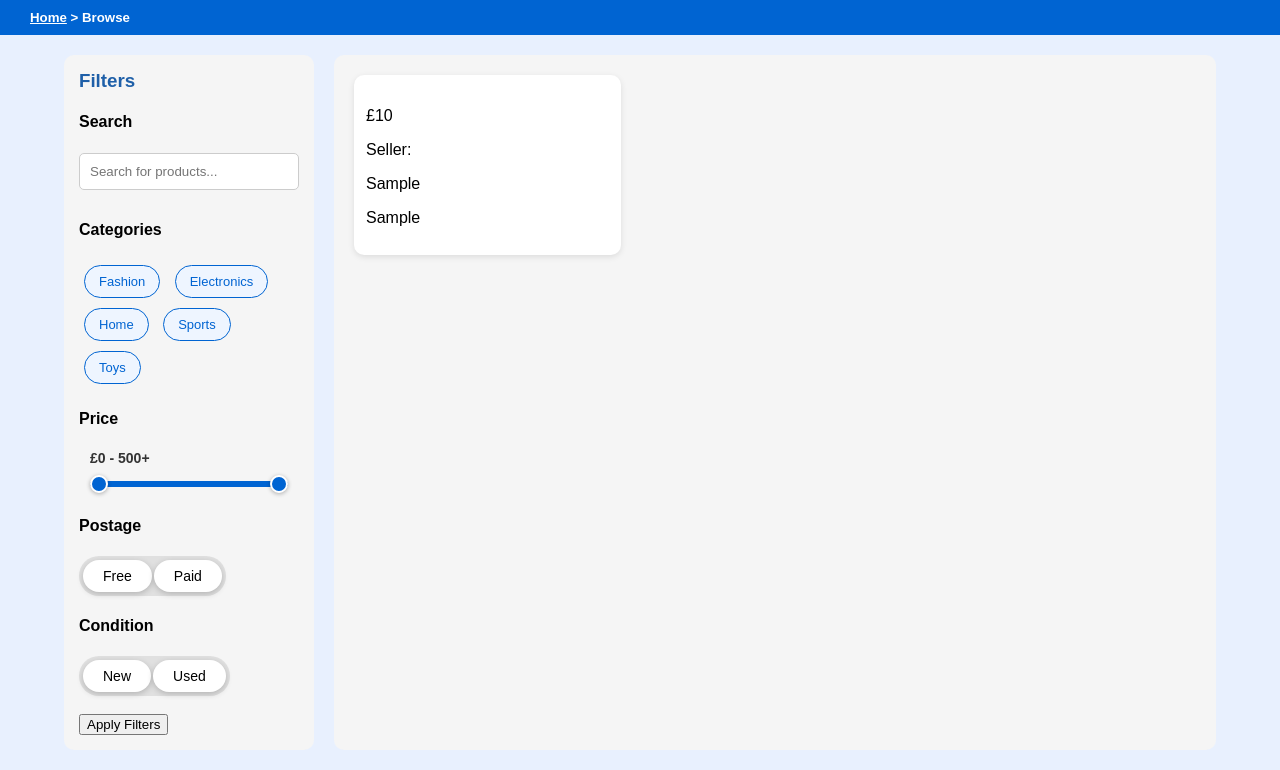
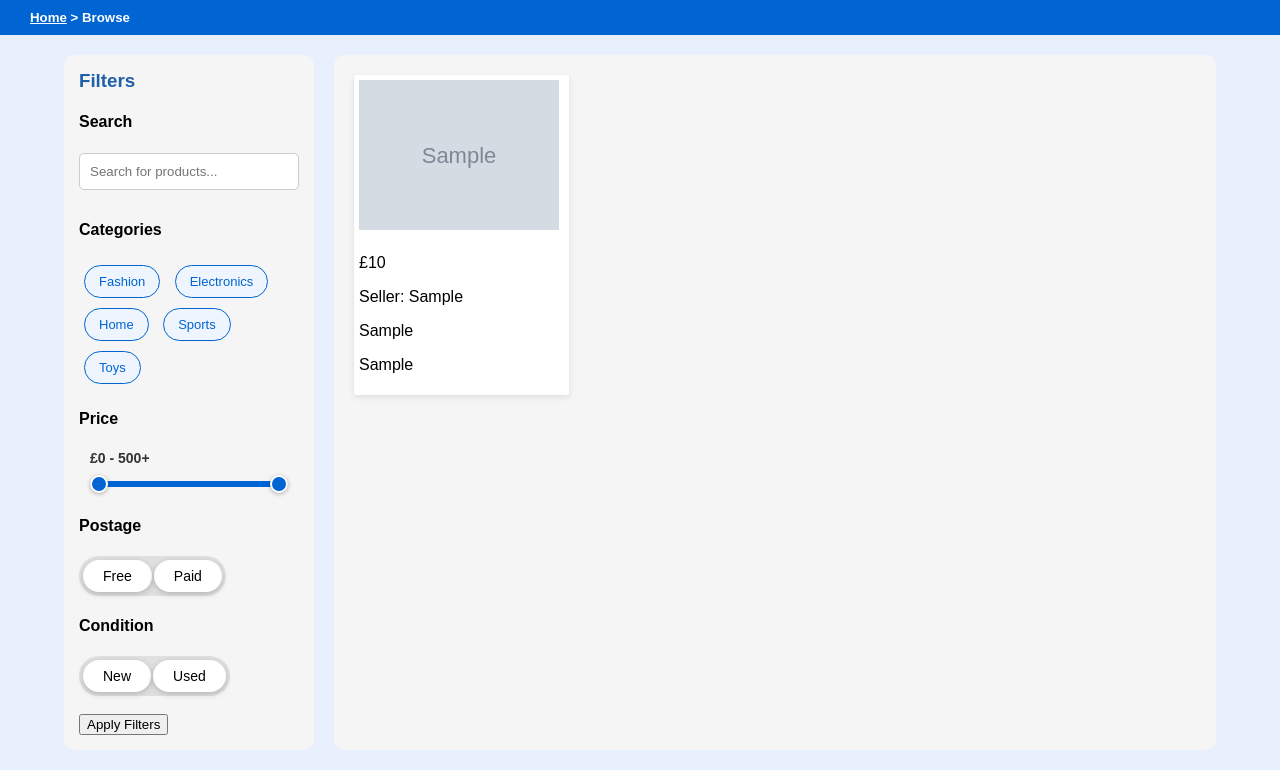
Before and after one commit to shravan-sankar/iBay, a PHP site: page /frontend/html/Browse_category.html in a window 1280 px wide. Shown: the part 70-840 px from the top of the page. Run offline with PHP 8.4, Linux system fonts and the light colour scheme; tables that the repository leaves empty or names only in its code hold one stand-in row (values such as "Sample post"); grey boxes marked "Sample" are stand-in pictures; data that the repository does not hold is empty.

Commit message:
added images to product tiles

```diff
--- a/backend/filter.php
+++ b/backend/filter.php
@@ -5,20 +5,24 @@ include 'connection.php';
 
 header('Content-Type: application/json');
 
-// 1. Capture the data from the request (assuming POST)
+// Capture the data from the request
 $categories = $_POST['category'] ?? [];
 $priceRange = $_POST['price_range'] ?? '[0, 200]';
 $postage    = $_POST['postage']  ?? [];
 $conditions = $_POST['item_condition']?? [];
 $searchTerm = $_POST['search_query'] ?? '';
 
-// 2. Base SQL
-$sql = "SELECT * FROM iBayProducts WHERE 1=1";
+// Base SQL
+$sql = "SELECT p.*, m.firstName AS sellerName
+        FROM iBayProducts p
+        JOIN iBayMembers m ON p.sellerId = m.id
+        WHERE 1=1";
 $params = [];
 $types = "";
 
 
-// --- 4. SEARCH BAR LOGIC ---
+// SEARCH BAR LOGIC
+// select products where productName or category contains the search term
 if (!empty(trim($searchTerm))) {
     $sql .= " AND (productName LIKE ? OR category LIKE ?)";
     $searchTermWildcard = "%" . $searchTerm . "%";
@@ -27,7 +31,7 @@ if (!empty(trim($searchTerm))) {
     $types .= "ss";
 }
 
-// 3. Dynamic Filtering Logic
+
 // Category Filter
 if (!empty($categories)) {
     $placeholders = implode(',', array_fill(0, count($categories), '?'));
@@ -38,12 +42,10 @@ if (!empty($categories)) {
     }
 }
 
-// Price Filter (Example: "0-50" becomes BETWEEN 0 AND 50)
-// 1. Initialize variables to prevent "Undefined Index" errors
+// Price Filter
 $min = 0;
 $max = 500;
 
-// 2. Handle the price_range string "[a,b]"
 if (isset($_POST['price_range']) && !empty($_POST['price_range'])) {
     $priceRangeRaw = $_POST['price_range']; // e.g., "[10,150]"
 
@@ -59,11 +61,11 @@ if (isset($_POST['price_range']) && !empty($_POST['price_range'])) {
     }
 }
 
-// 3. Build the SQL based on the integers
-// Only add to SQL if the user has actually moved the sliders away from 0-200
+// Build the SQL based on the input
+// Only add to SQL if the user has actually moved the sliders away from 0-500
 if ($min > 0 || $max < 500) {
     if ($max === 500) {
-        // If max is 200, it means "200 and everything above"
+
         $sql .= " AND price >= $min";
     } else {
         // Standard range
--- a/frontend/css/browse_category.css
+++ b/frontend/css/browse_category.css
@@ -144,7 +144,7 @@ h5{
 }
 #products-container {
     display: grid;
-    grid-template-columns: repeat(3, 1fr); /* 3 per row */
+    grid-template-columns: repeat(8, 1fr); /* 8 per row */
     gap: 20px;
 }
 
@@ -165,15 +165,23 @@ h5{
 }
 .product-card {
   background: white;
-    border-radius: 10px;
-    padding: 12px;
+    border-radius: 2px;
+    padding: 5px;
     box-shadow: 0 2px 6px rgba(0,0,0,0.1);
     cursor: pointer;
     transition: transform 0.2s, box-shadow 0.2s;
+    width: 205px;
+}
+
+.product-image {
+  width: 200px;
+  height: auto;
+  object-fit: cover;
+
 }
 
 .genre-bubble {
-    display: inline-block; /* Essential for labels to take padding/margin */
+    display: inline-block;
     border: 1px solid #0064d2;
     color: #0064d2;
     background: #eef5ff;
@@ -182,11 +190,11 @@ h5{
     font-size: 13px;
     cursor: pointer;
     transition: transform 0.2s ease, background-color 0.2s ease, color 0.2s ease, box-shadow 0.2s ease;
-    user-select: none; /* Prevents text highlighting on double click */
+    user-select: none;
     margin: 5px;
 }
 
-/* 2. Hide the actual checkbox input */
+
 .genre-bubble input {
     position: absolute;
     opacity: 0;
@@ -195,14 +203,12 @@ h5{
     width: 0;
 }
 
-/* 3. Hover State */
 .genre-bubble:hover {
     transform: translateY(-2px) scale(1.04);
     box-shadow: 0 6px 14px rgba(0, 100, 210, 0.2);
 }
 
-/* 4. The Selected State (Magic happens here) */
-/* When the checkbox inside is checked, style the parent label */
+
 .genre-bubble:has(input:checked) {
     background: #0064d2;
     color: #fff;
@@ -225,14 +231,14 @@ h5{
     position: relative;
     width: 100%;
     height: 6px;
-    background-color: #ddd; /* The grey background */
+    background-color: #ddd;
     border-radius: 5px;
 }
 
 .slider-track {
     position: absolute;
     height: 100%;
-    background-color: #0064d2; /* Your signature blue */
+    background-color: #0064d2;
     border-radius: 5px;
 }
 
--- a/frontend/html/Browse_category.html
+++ b/frontend/html/Browse_category.html
@@ -102,7 +102,6 @@
         <div class="toggle-wrapper">
             <input type="checkbox" id="condition-new" name="item_condition[]" value="new" checked>
             <label for="condition-new">New</label>
-
             <input type="checkbox" id="condition-used" name="item_condition[]" value="used" checked>
             <label for="condition-used">Used</label>
         </div>
--- a/frontend/js/browse_category.js
+++ b/frontend/js/browse_category.js
@@ -114,19 +114,22 @@ function renderProducts(products) {
         const card = document.createElement("div");
         card.className = "product-card";
         const productName = escapeHtml(product.productName);
+        const productImage = escapeHtml(product.image_url_1);
         const price = escapeHtml(product.price);
         const seller = escapeHtml(product.seller);
         const category = escapeHtml(product.category);
         const condition = escapeHtml(product.item_condition);
+        const sellerName = escapeHtml(product.sellerName);
         const href = userId
             ? `product.html?id=${encodeURIComponent(String(product.id))}&user_id=${encodeURIComponent(userId)}`
             : `product.html?id=${encodeURIComponent(String(product.id))}`;
 
         card.innerHTML = `
             <a href="${href}" class="product-link">
+                <img src="../../product_images/${productImage}" alt="${productName}" class="product-image">
                 <h2>${productName}</h2>
                 <p>£${price}</p>
-                <p>Seller: ${seller}</p>
+                <p>Seller: ${sellerName}</p>
                 <p>${category}</p>
                 <p>${condition}</p>
             </a>`;
```
Also changed, not shown: product_images/69ea6251a87c2_1_IphoneImgTest1.png.
